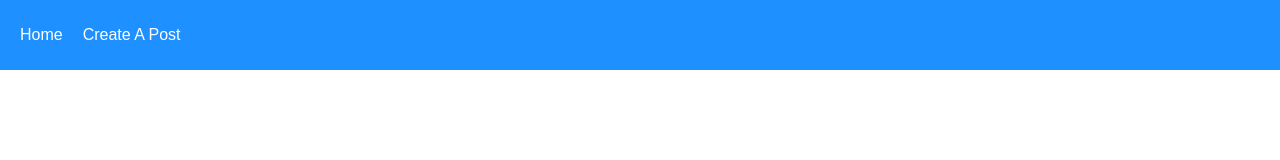
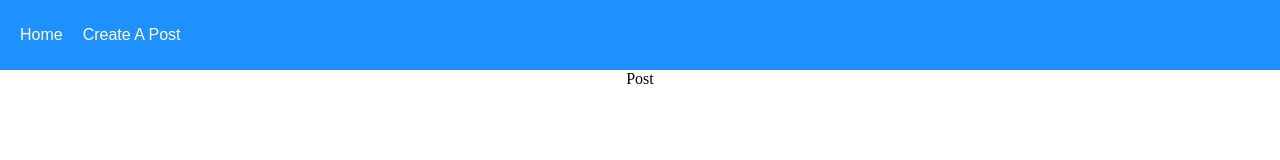
Before and after one commit to miewliie/react-fullstack-learning, a React (Create React App) app in the folder client/: page /post/1 in a window 1280 px wide. Before the commit this address had no page. Shown: the top 160 px of the page. Built offline with nearby package versions, Linux system fonts and the light colour scheme.

Commit message:
[client] Add Posts page

```diff
--- a/client/src/App.js
+++ b/client/src/App.js
@@ -3,6 +3,7 @@ import './App.css';
 import { BrowserRouter, Routes, Route, Link } from 'react-router-dom';
 import Home from './pages/Home';
 import CreatePost from './pages/CreatePost';
+import Posts from './pages/Posts';
 
 
 function App() {
@@ -18,6 +19,7 @@ function App() {
         <Routes>
           <Route path='/' exact Component={Home}  />
           <Route path='/createpost' exact Component={CreatePost}  />
+          <Route path='/post/:id' exact Component={Posts}  />
         </Routes>
       </BrowserRouter>
     </div>
--- /dev/null
+++ b/client/src/pages/Posts.js
@@ -0,0 +1,11 @@
+import React from 'react'
+
+function Posts() {
+  return (
+    <div>
+      Post
+    </div>
+  )
+}
+
+export default Posts
```
